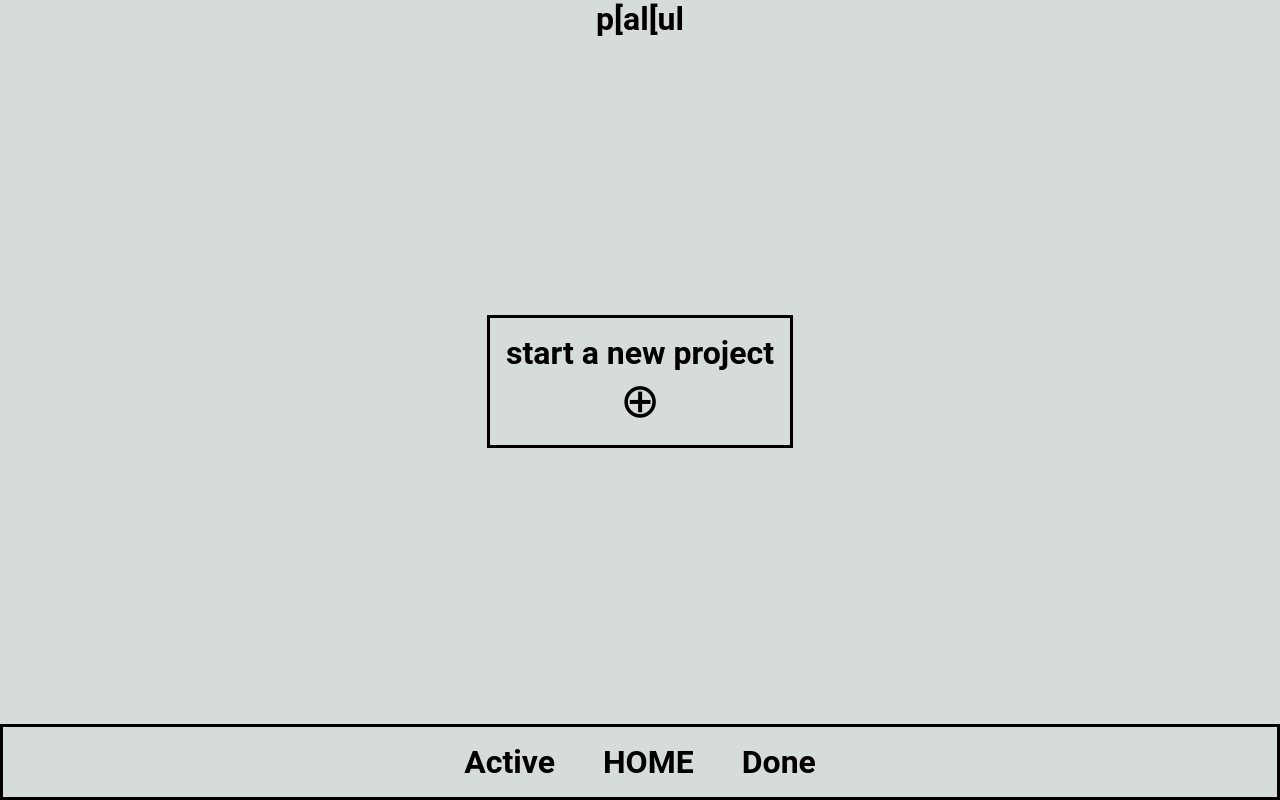
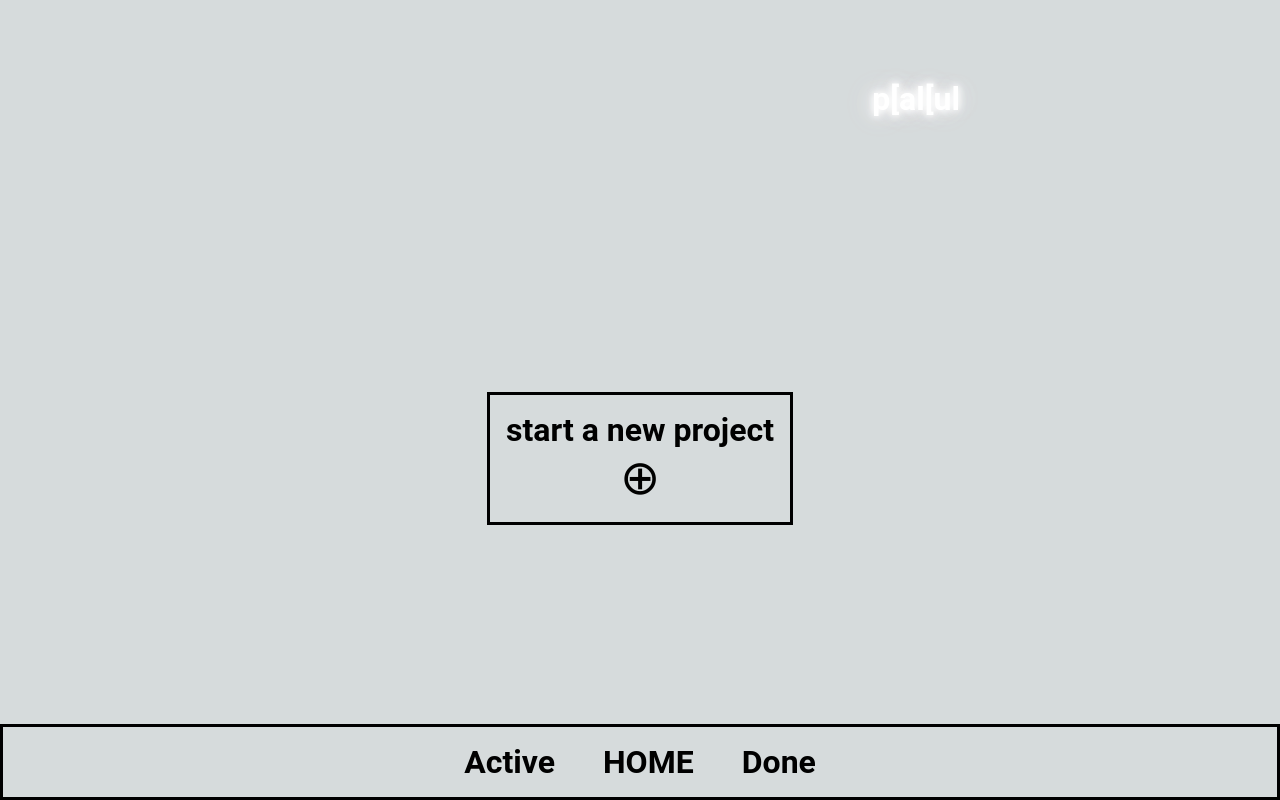
Before and after one commit to reyk-zepper/atlantis-capstone, a Next.js app: page / in a window 1280 px wide. Built offline with nearby package versions, Linux system fonts and the light colour scheme.

Commit message:
add style to h1

```diff
--- a/components/Heading/index.js
+++ b/components/Heading/index.js
@@ -2,5 +2,6 @@ import styled from "styled-components";
 
 const Heading = styled.h1`
   text-align: center;
+  height: 2rem;
 `;
 export default Heading;
--- a/components/Layout/index.js
+++ b/components/Layout/index.js
@@ -5,7 +5,9 @@ import styled from "styled-components";
 export default function Layout({ children }) {
   return (
     <AppContainer>
-      <Heading>p[al[ul</Heading>
+      <StyledHeadingContainer>
+        <StyledHeading>p[al[ul</StyledHeading>
+      </StyledHeadingContainer>
       <StyledMain>{children}</StyledMain>
       <Navigation />
     </AppContainer>
@@ -25,3 +27,19 @@ const StyledMain = styled.main`
   align-items: center;
   justify-content: center;
 `;
+const StyledHeading = styled(Heading)`
+  color: #fff;
+  text-shadow: 0 0 7px #fff, 0 0 10px #fff, 0 0 21px #fff,
+    0 0 42px rgba(255, 214, 243, 0.6), 0 0 82px rgba(255, 214, 243, 0.6),
+    0 0 92px rgba(255, 214, 243, 0.6), 0 0 102px rgba(255, 214, 243, 0.6),
+    0 0 151px rgba(255, 214, 243, 0.6);
+`;
+
+const StyledHeadingContainer = styled.div`
+  padding: 5rem;
+  display: flex;
+  justify-content: right;
+  align-items: center;
+  width: 50rem;
+  min-height: 5rem;
+`;
```
